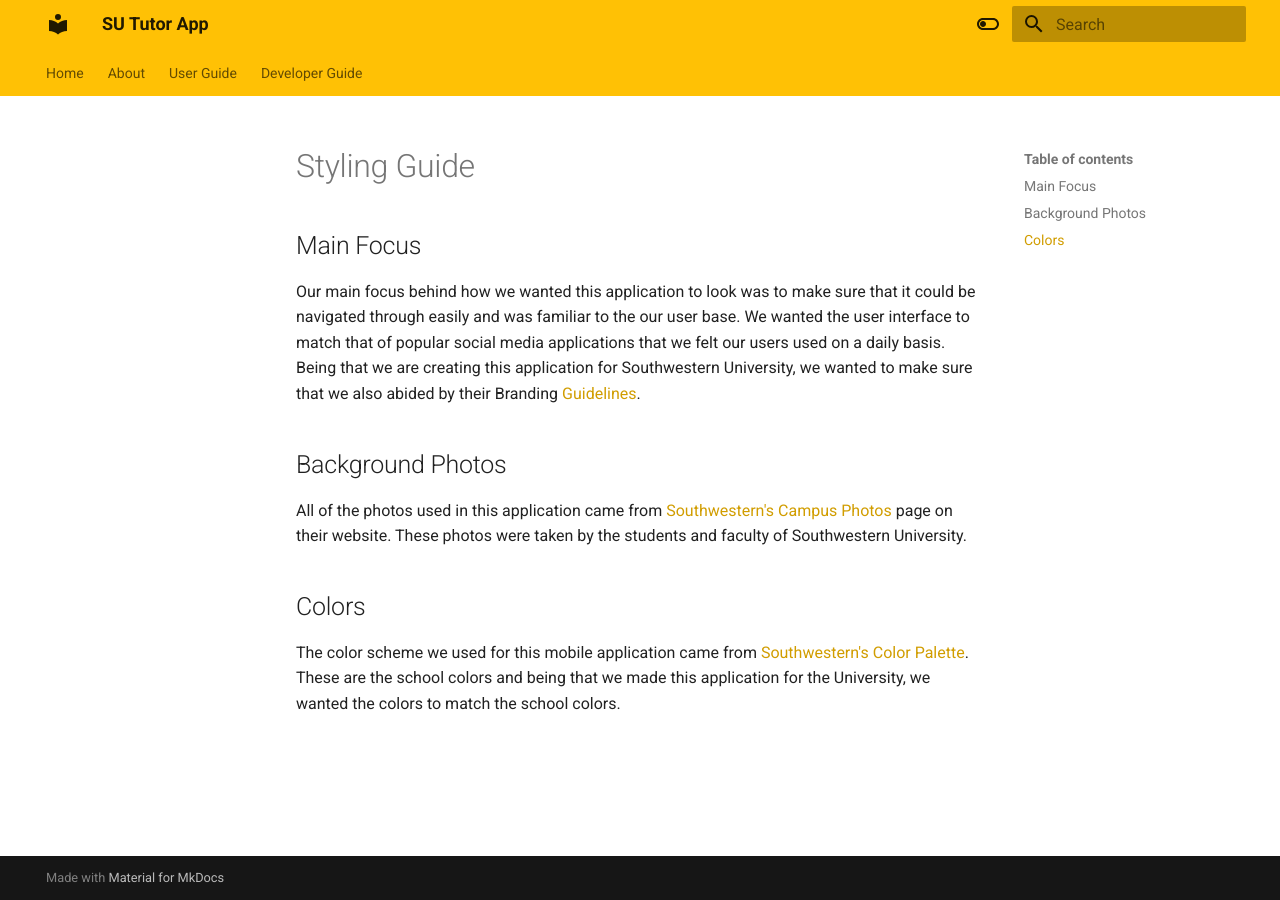
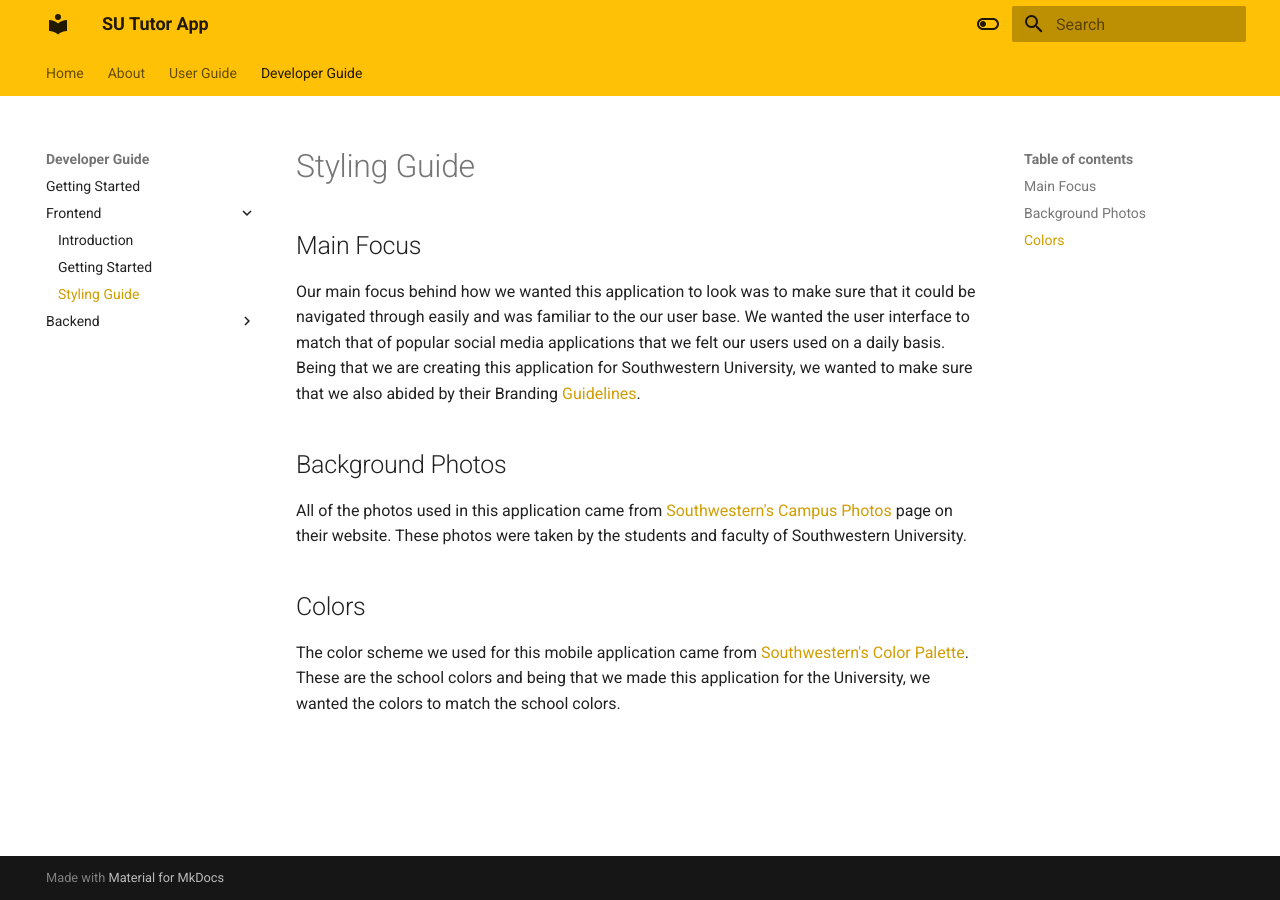
Before and after one commit to Southwestern-Higher-Learning/southwestern-higher-learning.github.io, an MkDocs documentation site: the page built from docs/developers/frontend/styling-guide.md, in a window 1280 px wide. Built offline with MkDocs 1.6.1 and Material for MkDocs 9.7.7, drawn with Linux system fonts in a browser that asks for light colours.

Commit message:
added styling-guide to mkdocs

```diff
--- a/mkdocs.yml
+++ b/mkdocs.yml
@@ -33,6 +33,7 @@ nav:
     - Frontend:
       - Introduction: developers/frontend/introduction.md
       - Getting Started: developers/frontend/initial-downloads.md
+      - Styling Guide: developers/frontend/styling-guide.md
     - Backend:
       - Introduction: developers/backend/introduction.md
       - Using Google: developers/backend/using-google.md
```
